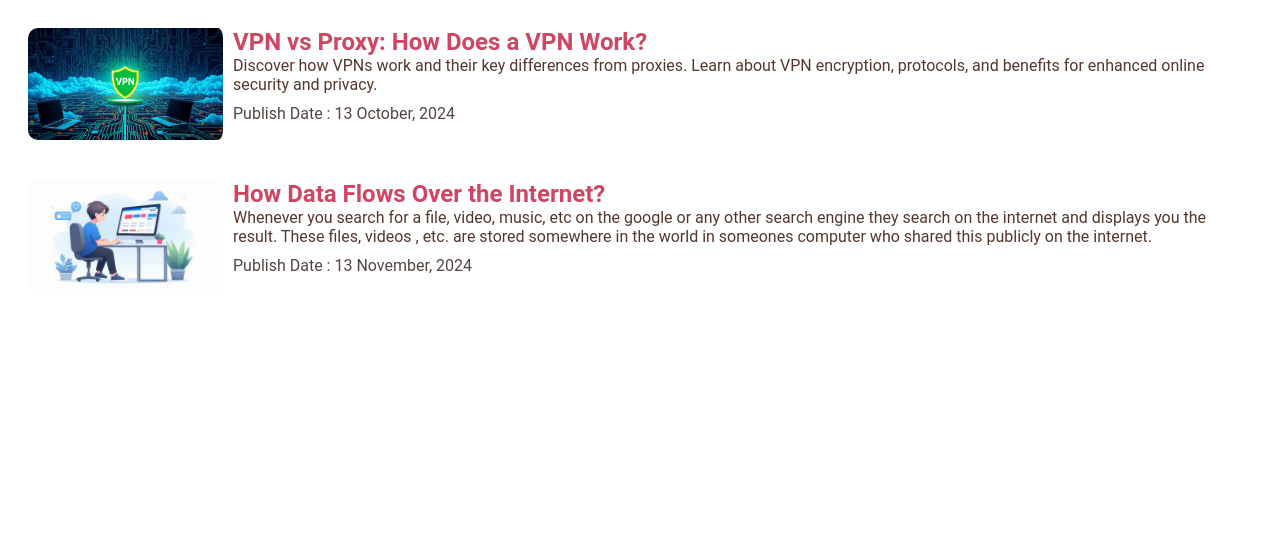
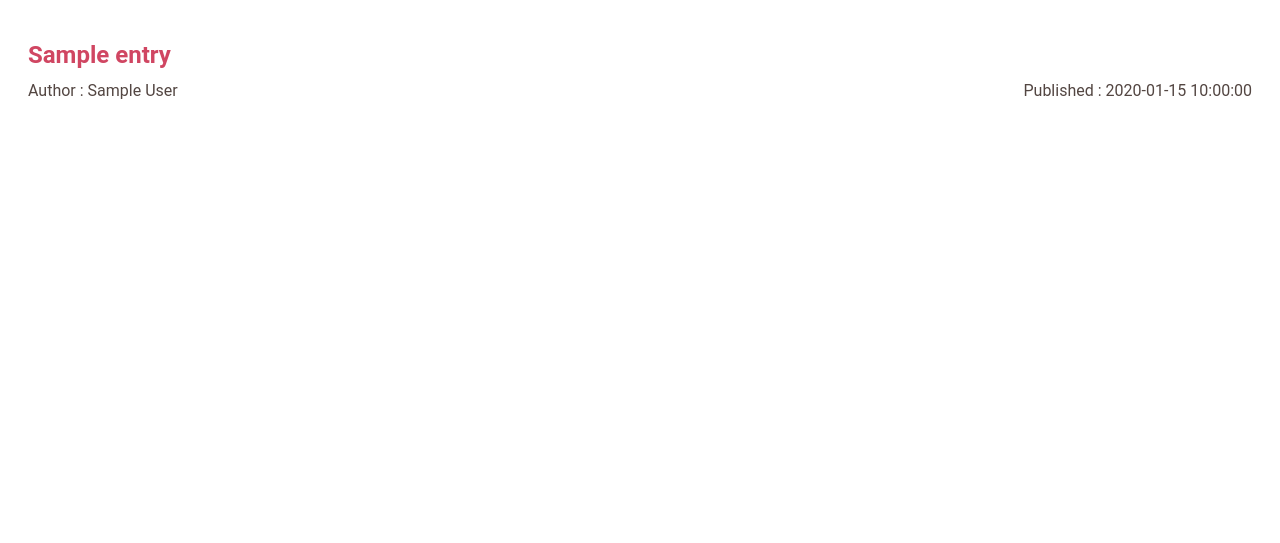
Before and after one commit to mgmehra2005/MyPortfolio, a Flask app: template Portfolio/templates/blogs.html in a window 1280 px wide. Shown: the part 91-634 px from the top of the page. Run offline with Flask 3, Linux system fonts and the light colour scheme; the template is opened without the code that fills it: most values are stand-ins (such as "Sample title", 1, 10 or a date in 2020).

Commit message:
Configured to get medium posts

```diff
--- a/Portfolio/static/CSS/default.css
+++ b/Portfolio/static/CSS/default.css
@@ -250,28 +250,31 @@ footer{
     padding: 8px;
     border-radius: 5px;
     width: 100%;
+    margin: 1%;
 }
 
 .blog-post:hover{
-    border: solid 2px #55372d;
-    transition: 1s
+    box-shadow: 0px 0px 2px black;
 }
 
-.post-img-bar{
-    padding-right: 5px;
-    border-radius: 10px;
+.post-details-bar {
+    width: 100%;
 }
 
-.post-img-bar img{
-    padding-right: 5px;
-    width: 200px;
-    border-radius: 10px;
+.extra-info {
+    display: flex;
+    justify-content: space-between;
+    min-width: 100%;
 }
 
-.Published-on{
-    justify-content: space-between;
+
+.Published-on, .author{
     display: flex;
     align-items: end;
     color: #534642;
     margin-top: 1%;
 }
+
+.author {
+    float: right;
+}
--- a/Portfolio/templates/blogs.html
+++ b/Portfolio/templates/blogs.html
@@ -5,37 +5,25 @@
 {% block content %}
 <main>
     <section class="blog-box">
-        <div class="blog-post" onclick="location.href='../Blogs/VPN-vs-Proxy-How-Does-a-VPN-Work.html';">
-            <div class="post-img-bar">
-                <img alt="Post img" src="{{url_for('static', filename="images/Blogs/vpn-vs-proxy.jpeg")}}" width="200px">
-            </div>
-
-            <div class="post-details-bar">
-                <h1>VPN vs Proxy: How Does a VPN Work?</h1>
-                <p>Discover how VPNs work and their key differences from proxies. Learn about VPN encryption, protocols, and benefits for enhanced online security and privacy.</p>
-                <div class="Published-on">
-                    <span>
-                        Publish Date : 13 October, 2024
-                    </span>
+        {% if entries %}
+            {% for entry in entries %}
+                <div class="blog-post" onclick="location.href='{{ entry.link }}';">
+                    <div class="post-details-bar">
+                        <h1>{{ entry.title }}</h1>
+                        <div class="extra-info">
+                            <span class="author">
+                                Author : {{ entry.author }}
+                            </span>
+                            <span class="Published-on">
+                                Published : {{ entry.published_date }}
+                            </span>
+                        </div>
+                    </div>
                 </div>
-            </div>
-        </div>
-
-        <div class="blog-post" onclick="location.href='../Blogs/How-Data-Flows-Over-the-Internet.html';">
-            <div class="post-img-bar">
-                <img alt="Post img" src="{{url_for('static', filename="images/Blogs/How-Data-Flows_over-the-Internet.png")}}" width="200px">
-            </div>
-
-            <div class="post-details-bar">
-                <h1>How Data Flows Over the Internet?</h1>
-                <p>Whenever you search for a file, video, music, etc on the google or any other search engine they search on the internet and displays you the result. These files, videos , etc. are stored somewhere in the world in someones computer who shared this publicly on the internet.</p>
-                <div class="Published-on">
-                    <span>
-                        Publish Date : 13 November, 2024
-                    </span>
-                </div>
-            </div>
-        </div>
+            {% endfor %}
+        {% else %}
+            <p>No Feeds Available</p>
+        {% endif %}
 
     </section>
 </main>
--- /dev/null
+++ b/Portfolio/templates/connect.html
@@ -0,0 +1 @@
+{% extends "base_temp.html" %}
--- a/Portfolio/templates/post_temp.html
+++ /dev/null
@@ -1 +0,0 @@
-{% extends "base_temp.html" %}
--- a/main.py
+++ b/main.py
@@ -1,4 +1,4 @@
 from Portfolio import app
 
 if __name__ == '__main__':
-    app.run(debug=True)
+    app.run(debug=False)
--- a/requirements.txt
+++ b/requirements.txt
@@ -1,7 +1,10 @@
 blinker==1.9.0
 click==8.1.7
+feedparser==6.0.11
 Flask==3.1.0
 itsdangerous==2.2.0
 Jinja2==3.1.4
 MarkupSafe==3.0.2
+pytz==2024.2
+sgmllib3k==1.0.0
 Werkzeug==3.1.3
```
Also changed, not shown: Portfolio/routes.py (+61 -1 lines).
